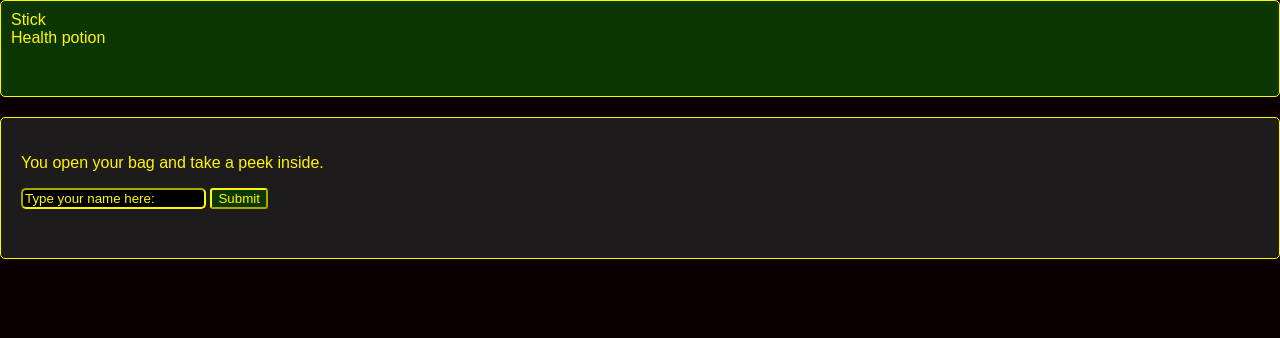
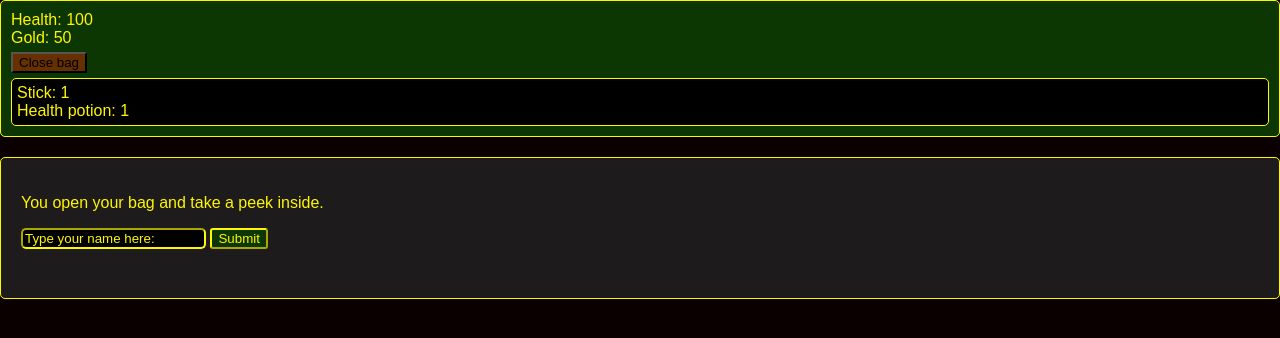
Before and after one commit to RedGuru181/Javascript-Projects, a plain HTML site: page JavascriptRPGGame/index.html in a window 1280 px wide. Both pictures are taken after a click on the button "Bag". Drawn offline with Linux system fonts and the light colour scheme.

Commit message:
finally fixed the inventory
fixed the inventory, now trying to get it so that when I open and close the inventory it will go back to the previous screen. very rewarding day. Will figure out the description thing at a later time.

```diff
--- a/JavascriptRPGGame/AdventureRPG.js
+++ b/JavascriptRPGGame/AdventureRPG.js
@@ -41,9 +41,13 @@ function updateStatus() {
     document.getElementById('gold').textContent = gold;
 }
 
+let previousDescription =  '';
+let currentDescription = '';
 //Update description
 function updateDescription(description) {
-    document.getElementById('description').textContent = description;
+    currentDescription = description;
+    const descriptionElement = document.getElementById('description');
+    descriptionElement.textContent = currentDescription;
 }
 
 //Submit player name
@@ -52,36 +56,45 @@ function submitName() {
     document.getElementById('playerNameInput').style.display = 'none';
     document.getElementById('descriptionContainer').removeChild(document.getElementById('playerNameInput'));
     document.getElementById('descriptionContainer').removeChild(document.getElementById('submitName'));
-    updateDescription('Welcome, ' + playerName + '! We need your help!')
+    updateDescription('Welcome, ' + playerName + '! We need your help!');
 }
 
 //Display inventory function
 function displayInventory() {
     const statusBar = document.getElementById('statusbar');
-    document.getElementById('statusbar').textContent = '';
+    const inventoryContainer = document.createElement('div');
+    inventoryContainer.classList.add('inventory-container');
+    const itemCounts = {};
     inventory.forEach(item => {
+        itemCounts[item] = (itemCounts[item] || 0) + 1;
+    });
+    for (const item in itemCounts) {
         const itemElement = document.createElement('p');
-        itemElement.textContent = item;
-        statusBar.appendChild(itemElement);
-    });
+        itemElement.textContent = `${item}: ${itemCounts[item]}`;
+        inventoryContainer.appendChild(itemElement);
     }
 
+    statusBar.appendChild(inventoryContainer);
+}
   //Close bag function
   function closeBag() {
-    const statusBar = document.getElementById("statusbar");
-    statusBar.textContent = ''; // Clear the status bar
-    updateStatus(); // Update the status (health and gold)
-    document.getElementById('bagbtn').textContent = "Bag"; // Set button text to "Bag"
-    document.getElementById('bagbtn').onclick = openBag; // Set button onclick to openBag
+    const statusBar = document.getElementById('statusbar');
+    statusBar.innerHTML = '<p>Health: <span id="health">100</span></p><p>Gold: <span id="gold">50</span></p><button id="bagbtn" onclick="openBag()">Bag</button>';
+    updateDescription("You closed your bag." + previousDescription);
+
   }
+
 //Open bag function
 function openBag() {
+    previousDescription = currentDescription;
     updateDescription("You open your bag and take a peek inside.");
     displayInventory();
-        const bagButton = document.getElementById('bagbtn');
-        bagButton.textContent = "Close Bag"; // Set button text to "Close Bag"
-        bagButton.onclick = closeBag; // Set button onclick to closeBag
+
+    const closeButton = document.getElementById('bagbtn');
+    closeButton.textContent = "Close bag";
+    closeButton.onclick = closeBag;
 }
+
 
 //Update initial status
 updateStatus();
--- a/JavascriptRPGGame/stylesheet.css
+++ b/JavascriptRPGGame/stylesheet.css
@@ -25,6 +25,7 @@ body {
 .status button {
     margin-right: 2px;
     margin-top: 5px;
+    margin-bottom: 5px;
     background-color: hsl(28, 100%, 20%);
 
 }
@@ -58,3 +59,11 @@ body {
 button {
     font-family: Arial, sans-serif;
 }
+.inventory-container {
+    border: 1px solid hsl(58, 100%, 50%);
+    background-color: hsl(0, 0%, 0%);
+    border-radius: 5px;
+    padding-top: 5px;
+    padding-bottom: 5px;
+    padding-left: 5px;
+}
```
Lines whose indentation alone changed are shown as unchanged.
